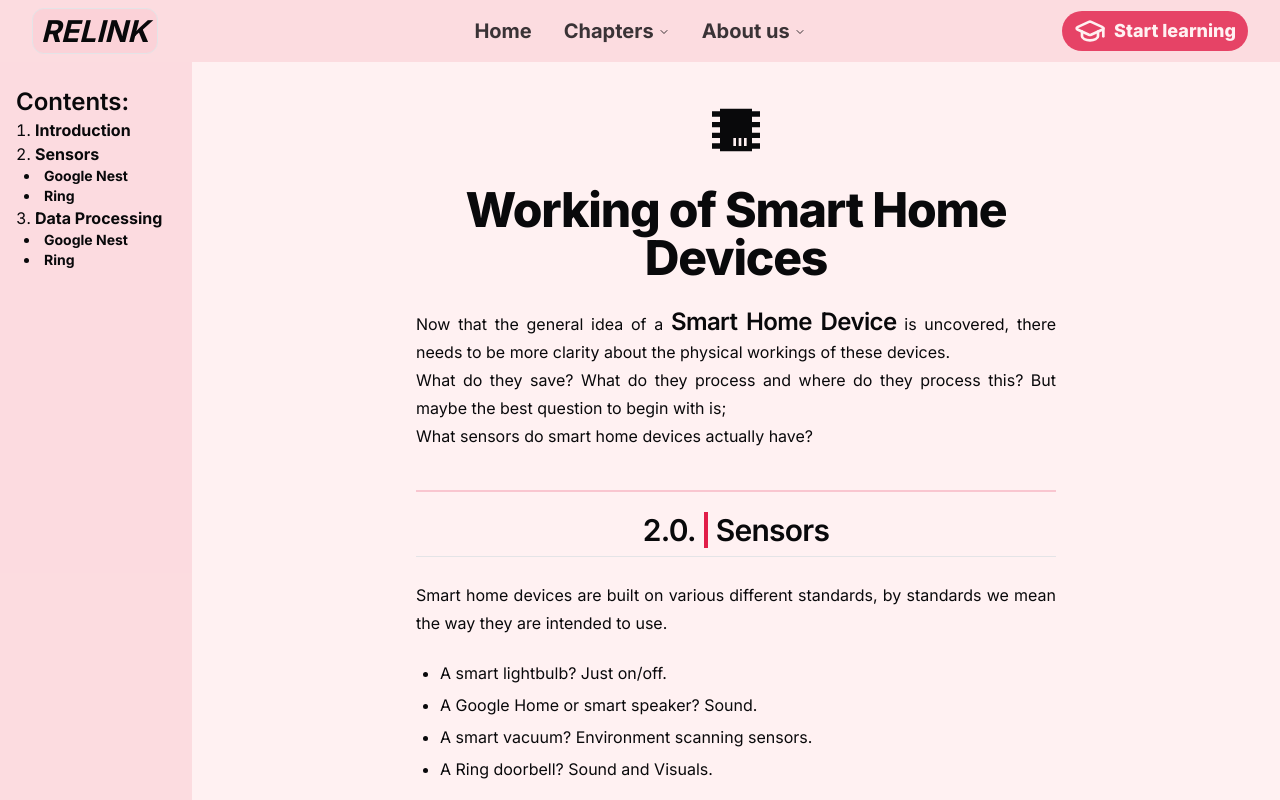
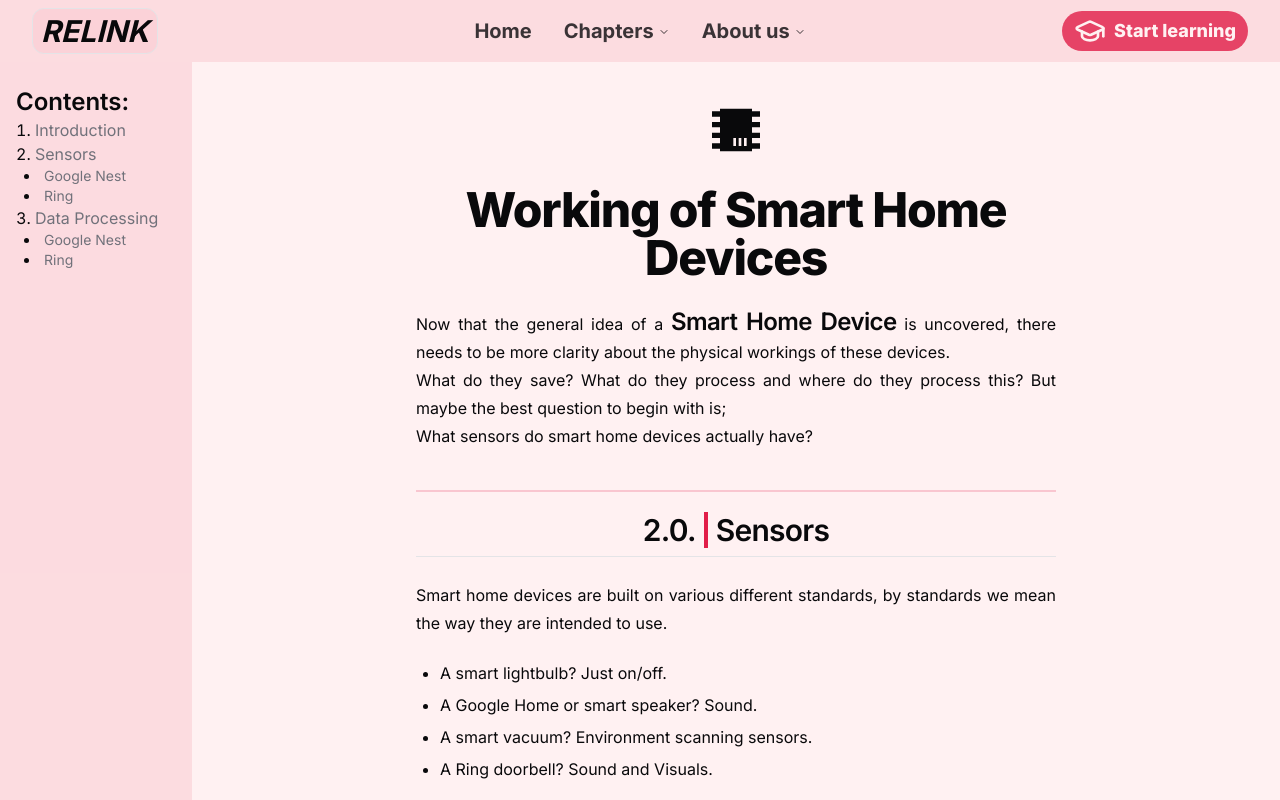
Before and after one commit to evebrnd/eps, a Next.js app: page /eps/chapters/three in a window 1280 px wide. Shown: the top 800 px of the page. Built offline with nearby package versions, Linux system fonts and the light colour scheme.

Commit message:
fix: removed the operators. Hopefully no errors nnow.

```diff
--- a/src/app/chapters/three/page.tsx
+++ b/src/app/chapters/three/page.tsx
@@ -12,23 +12,18 @@
   const titleAmount = 7;
   // const { refs, isInViewport } = useViewPortObserver(titleAmount);
 
-  // eslint-ignore-next-line react-hooks/exhaustive-deps
-  const refs = Array.from({ length: titleAmount }, () => useRef(null));
-  // eslint-ignore-next-line react-hooks/exhaustive-deps
-  const isInViewport = refs.map(ref => useIsInViewport(ref));
-
   const chapters = [
-    { title: 'Introduction', id: 'Introduction', isInViewport: isInViewport[0] },
+    { title: 'Introduction', id: 'Introduction'},
     {
-      title: 'Sensors', id: 'Chapter_2.0', isInViewport: isInViewport[1], subChapters: [
-        { title: 'Google Nest', id: 'Chapter_2.1', isInViewport: isInViewport[2] },
-        { title: 'Ring', id: 'Chapter_2.2', isInViewport: isInViewport[3] },
+      title: 'Sensors', id: 'Chapter_2.0', subChapters: [
+        { title: 'Google Nest', id: 'Chapter_2.1' },
+        { title: 'Ring', id: 'Chapter_2.2'},
       ]
     },
     {
-      title: 'Data Processing', id: 'Chapter_3.0', isInViewport: isInViewport[4], subChapters: [
-        { title: 'Google Nest', id: 'Chapter_3.1', isInViewport: isInViewport[5] },
-        { title: 'Ring', id: 'Chapter_3.2', isInViewport: isInViewport[6] },
+      title: 'Data Processing', id: 'Chapter_3.0', subChapters: [
+        { title: 'Google Nest', id: 'Chapter_3.1' },
+        { title: 'Ring', id: 'Chapter_3.2'},
       ]
     },
   ];
@@ -41,7 +36,7 @@
       {/* The main content of the page */}
       <div className="flex flex-col justify-self-center mx-auto pt-2 w-5/6 md:w-4/6 lg:w-3/6">
         <Icon path={mdiChip} size="4em" className="mx-auto mt-7" />
-        <h1 ref={refs[0]} id="Introduction" className="flex justify-center text-center mt-6 text-4xl font-extrabold tracking-tight lg:text-5xl">
+        <h1 id="Introduction" className="flex justify-center text-center mt-6 text-4xl font-extrabold tracking-tight lg:text-5xl">
           Working of Smart Home Devices
         </h1>
         <p className="leading-7 mt-6 text-justify">
@@ -52,7 +47,7 @@
         </p>
         <div className="flex flex-col text-justify py-3 border-y-2 border-primary/20 mt-10">
           {/* 2.0 */}
-          <h2 ref={refs[1]} id="Chapter_2.0" className="flex justify-center mt-2 border-b pb-2 text-3xl font-semibold tracking-tight">
+          <h2 id="Chapter_2.0" className="flex justify-center mt-2 border-b pb-2 text-3xl font-semibold tracking-tight">
             2.0.<a className="mx-2 border-x-2 border-primary text-2xl"></a>Sensors
           </h2>
           <p className="leading-7 mt-3 md:mt-6">
@@ -69,7 +64,7 @@
           </p>
 
           {/* 2.1 */}
-          <h3 ref={refs[2]} id="Chapter_2.1" className="mt-8 text-2xl font-semibold tracking-tight">
+          <h3 id="Chapter_2.1" className="mt-8 text-2xl font-semibold tracking-tight">
             2.1. Google Nest Mini
           </h3>
           <p className="leading-7 mt-3">
@@ -87,7 +82,7 @@
           </p>
 
           {/* 2.2 */}
-          <h3 ref={refs[3]} id="Chapter_2.2" className="mt-8 text-2xl font-semibold tracking-tight">
+          <h3 id="Chapter_2.2" className="mt-8 text-2xl font-semibold tracking-tight">
             2.2. Ring Doorbell
           </h3>
           <p className="leading-7 mt-3">
@@ -112,7 +107,7 @@
 
         <div className="flex flex-col text-justify py-3 mt-4">
           {/* 3.0 */}
-          <h2 ref={refs[4]} id="Chapter_3.0" className="flex justify-center border-b pb-2 text-3xl font-semibold tracking-tight ">
+          <h2 id="Chapter_3.0" className="flex justify-center border-b pb-2 text-3xl font-semibold tracking-tight ">
             3.0<a className="mx-2 border-x-2 border-primary text-2xl center-x"></a>Data Processing
           </h2>
           <p className="leading-7 mt-6">
@@ -120,7 +115,7 @@
           </p>
 
           {/* 3.1 */}
-          <h3 ref={refs[5]} id="Chapter_3.1" className="mt-8 text-2xl font-semibold tracking-tight">
+          <h3 id="Chapter_3.1" className="mt-8 text-2xl font-semibold tracking-tight">
             3.1. Google Nest Mini
           </h3>
           <p className="leading-7 mt-3">
@@ -143,7 +138,7 @@
           </p>
 
           {/* 3.2 */}
-          <h3 ref={refs[6]} id="Chapter_3.2" className="mt-8 text-2xl font-semibold tracking-tight">
+          <h3 id="Chapter_3.2" className="mt-8 text-2xl font-semibold tracking-tight">
             3.2. Ring Doorbell
           </h3>
           <p className="leading-7 mt-3">
@@ -191,22 +186,22 @@
 // }
 
 
-function useIsInViewport(ref: any) {
-  const [isIntersecting, setIsIntersecting] = useState(false);
+// function useIsInViewport(ref: any) {
+//   const [isIntersecting, setIsIntersecting] = useState(false);
 
-  const observer = useMemo(
-    () => typeof IntersectionObserver !== 'undefined'
-      ? new IntersectionObserver(([entry]) => setIsIntersecting(entry.isIntersecting))
-      : { observe: () => { }, disconnect: () => { } },
-    [],
-  );
-  useEffect(() => {
-    observer.observe(ref.current);
+//   const observer = useMemo(
+//     () => typeof IntersectionObserver !== 'undefined'
+//       ? new IntersectionObserver(([entry]) => setIsIntersecting(entry.isIntersecting))
+//       : { observe: () => { }, disconnect: () => { } },
+//     [],
+//   );
+//   useEffect(() => {
+//     observer.observe(ref.current);
 
-    return () => {
-      observer.disconnect();
-    };
-  }, [ref, observer]);
+//     return () => {
+//       observer.disconnect();
+//     };
+//   }, [ref, observer]);
 
-  return isIntersecting;
-}
+//   return isIntersecting;
+// }
--- a/src/components/SideBar.tsx
+++ b/src/components/SideBar.tsx
@@ -7,12 +7,10 @@
   AccordionTrigger,
 } from "@/components/ui/accordion"
 
-import { useEffect, useMemo, useState, useRef } from 'react';
-
 interface Chapter {
   title: string;
   id: string;
-  isInViewport: boolean;
+  isInViewport?: boolean;
   subChapters?: Chapter[];
 }
 
```
Also changed, not shown: src/app/experimenting/page.jsx (added, +85 -0 lines).
